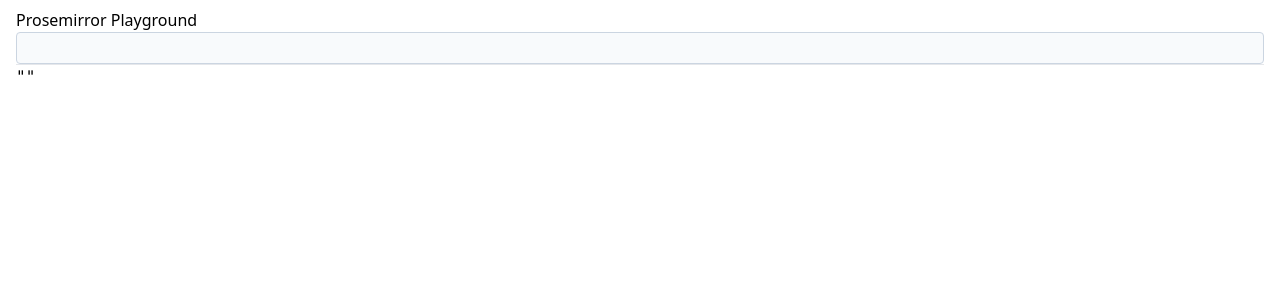
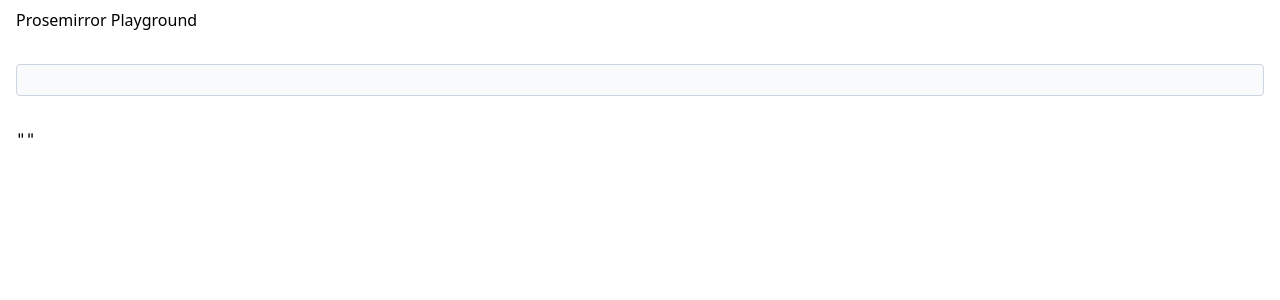
Before and after one commit to ncphillips/one-shot, a Vue app: page /prosemirror-playground in a window 1280 px wide. Shown: the top 300 px of the page. Built offline with nearby package versions, Linux system fonts and the light colour scheme.

Commit message:
More safely de-serialize localstorage

```diff
--- a/src/pages/ProsemirrorPlayground.vue
+++ b/src/pages/ProsemirrorPlayground.vue
@@ -3,13 +3,12 @@
     <h1 id="content">Prosemirror Playground</h1>
 
     <prosemirror-editor
+      class="my-8"
       v-model="content"
       @dispatch:transaction="console.log('Transaction Dispatched:', $event)"
       @init:view="console.log('EditorView initialized')"
       @init:state="console.log('EditorState initialized')"
     />
-
-    <hr />
 
     <pre><code>{{ JSON.stringify(content, null, 2) }}</code></pre>
   </main>
@@ -18,5 +17,10 @@
 import ProsemirrorEditor from "../components/ProsemirrorEditor.vue";
 import { useLocalStorage } from "@vueuse/core";
 
-const content = useLocalStorage("prosemirror-content", "");
+const content = useLocalStorage("prosemirror-content", "", {
+  serializer: {
+    read: (value) => JSON.parse(value),
+    write: (value) => JSON.stringify(value),
+  },
+});
 </script>
```
